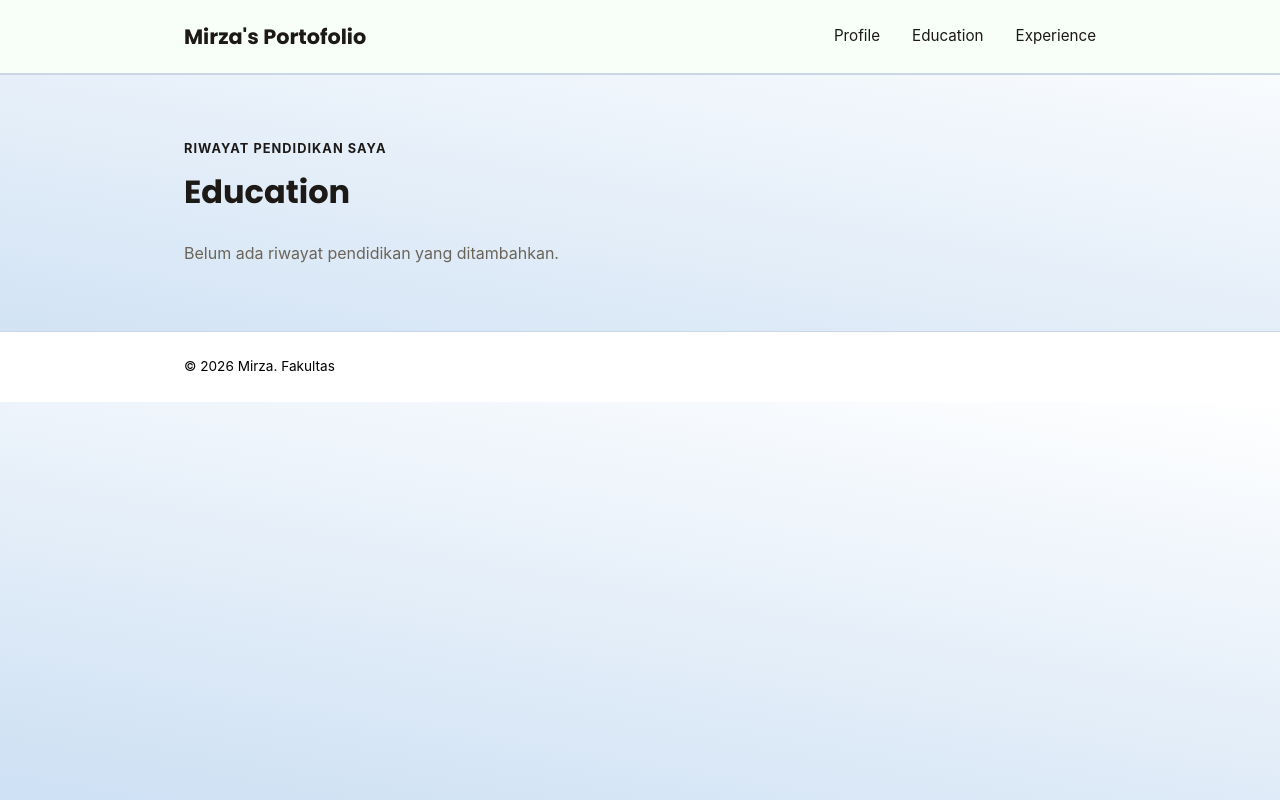
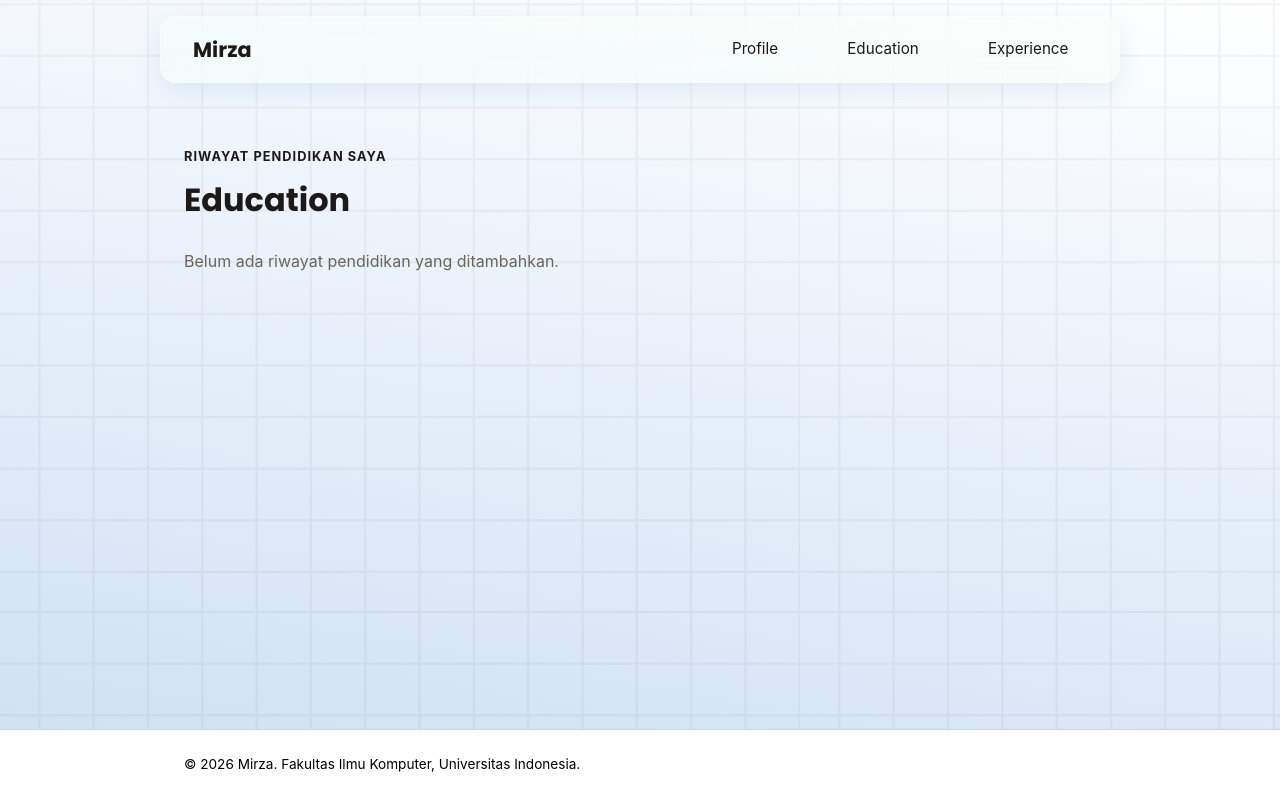
Before and after one commit to mirzalfathi/myportofolio, a Django app: page /education/ in a window 1280 px wide. Run offline with Django 5.2, Linux system fonts and the light colour scheme; data that the repository does not hold is empty.

Commit message:
style: Mengganti bentuk navigation bar

```diff
--- a/static/css/style.css
+++ b/static/css/style.css
@@ -55,16 +55,25 @@ h2 {
 
 .site-header {
     position: relative;
+    margin: 1rem auto 0;
+    width: 100%;
+    max-width: 960px;
+    border-radius: 16px;
+    border: 1px solid rgba(255, 255, 255, 0.4);
+    background-color: rgba(248, 255, 249, 0.45);
+    backdrop-filter: blur(18px) saturate(160%);
+    -webkit-backdrop-filter: blur(18px) saturate(160%);
+    box-shadow: 0 8px 24px rgba(22, 104, 189, 0.10);
     z-index: 5;
-    border-bottom: 1px solid var(--line);
-    background-color: var(--paper);
 }
 
 .site-header .container {
+    position: relative;
+    z-index: 1;
     display: flex;
     justify-content: space-between;
     align-items: center;
-    padding: 1.25rem 1.5rem;
+    padding: 0.75rem 2rem;
 }
 
 .brand {
@@ -83,6 +92,27 @@ h2 {
     color: var(--ink);
     text-decoration: none;
     font-size: 0.95rem;
+    padding: 0.45rem 1.1rem;
+    border-radius: 999px;
+    border: 1px solid transparent;
+    transition: background 0.15s ease, color 0.15s ease, border-color 0.15s ease;
+}
+
+.site-header nav a:hover,
+.site-header nav a:focus-visible {
+    color: var(--blue);
+}
+
+.site-header nav a.cta {
+    border-color: var(--blue-soft);
+    color: var(--ink);
+}
+
+.site-header nav a.cta:hover,
+.site-header nav a.cta:focus-visible {
+    background: var(--blue);
+    color: var(--white);
+    border-color: var(--blue);
 }
 
 /* ================= ANIMATION ================= */
@@ -123,10 +153,21 @@ h2 {
 }
 
 /* ================= HERO ================= */
+html,
+body {
+    height: 100%;
+}
+
+body {
+    display: flex;
+    flex-direction: column;
+    min-height: 100vh;
+}
 
 main {
     position: relative;
     z-index: 5;
+    flex: 1;
 }
 
 .hero {
@@ -266,14 +307,12 @@ main {
 
 .education {
     padding: 1rem 0 5rem;
-    align-items: center;
 }
 
 /* ================= EXPERIENCE ================= */
 
 .experience-section {
     padding: 4rem 0;
-    border-top: 1px solid var(--line);
 }
 
 .section-kicker {
--- a/templates/base.html
+++ b/templates/base.html
@@ -9,7 +9,7 @@
     <link href="https://fonts.googleapis.com/css2?family=Space+Grotesk:wght@500;700&display=swap" rel="stylesheet">
     <link href="https://fonts.googleapis.com/css2?family=Poppins:wght@300;400;500;600;700&display=swap" rel="stylesheet">
     <link rel="stylesheet" href="/static/css/style.css">
-    <link rel="icon" type="image/png" href="/favicon.png">
+    <link rel="icon" type="image/png" href="{% static 'img/favicon.png' %}">
     {% block meta %} {% endblock meta %}
 </head>
 
@@ -89,5 +89,4 @@
         </div>
     </footer>
 </body>
-
 </html>
--- a/templates/education.html
+++ b/templates/education.html
@@ -1,3 +1,5 @@
+{% load static %}
+
 <!DOCTYPE html>
 <html lang="en">
 <head>
@@ -9,18 +11,21 @@
     <link href="https://fonts.googleapis.com/css2?family=Space+Grotesk:wght@500;700&display=swap" rel="stylesheet">
     <link href="https://fonts.googleapis.com/css2?family=Poppins:wght@300;400;500;600;700&display=swap" rel="stylesheet">
     <link rel="stylesheet" href="/static/css/style.css">
-    <link rel="icon" type="image/png" href="/favicon.png">
+    <link rel="icon" type="image/png" href="{% static 'img/favicon.png' %}">
     {% block meta %} {% endblock meta %}
 </head>
 <body>
+    <div class="backdrop">
+        <div class="grid-overlay"></div>
+    </div>
     <header class="site-header">
         <div class="container">
-            <a href="{% url 'main:show_main' %}" class="brand">{{ name }}'s Portofolio</a>
+            <a href="{% url 'main:show_main' %}" class="brand">{{ name }}</a>
             <nav>
                 <a href="{% url 'main:show_main' %}">Profile</a>
                 <a href="{% url 'main:show_education' %}">Education</a>
                 <a href="{% url 'main:show_experience' %}">Experience</a>
-            </nav>
+        </nav>
         </div>
     </header>
 
@@ -56,4 +61,8 @@
 
     <footer class="site-footer">
         <div class="container">
-            <p>&copy; 2026 Mirza. Fakultas
+            <p>&copy; 2026 {{ name }}. Fakultas Ilmu Komputer, Universitas Indonesia.</p>
+        </div>
+    </footer>
+</body>
+</html>
--- a/templates/index.html
+++ b/templates/index.html
@@ -25,7 +25,7 @@
                 <a href="{% url 'main:show_main' %}">Profile</a>
                 <a href="{% url 'main:show_education' %}">Education</a>
                 <a href="{% url 'main:show_experience' %}">Experience</a>
-            </nav>
+        </nav>
         </div>
     </header>
     <main>
```
Also changed, not shown: templates/experience.html (+8 -3 lines).
